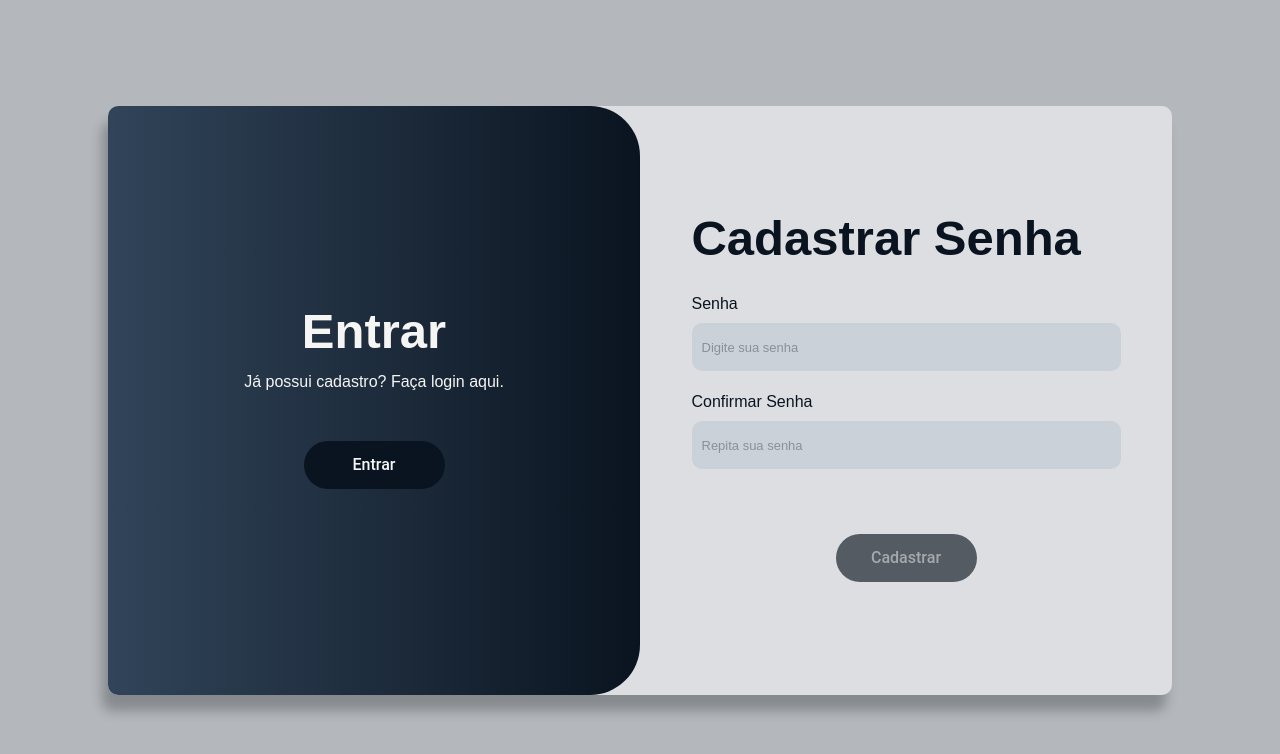
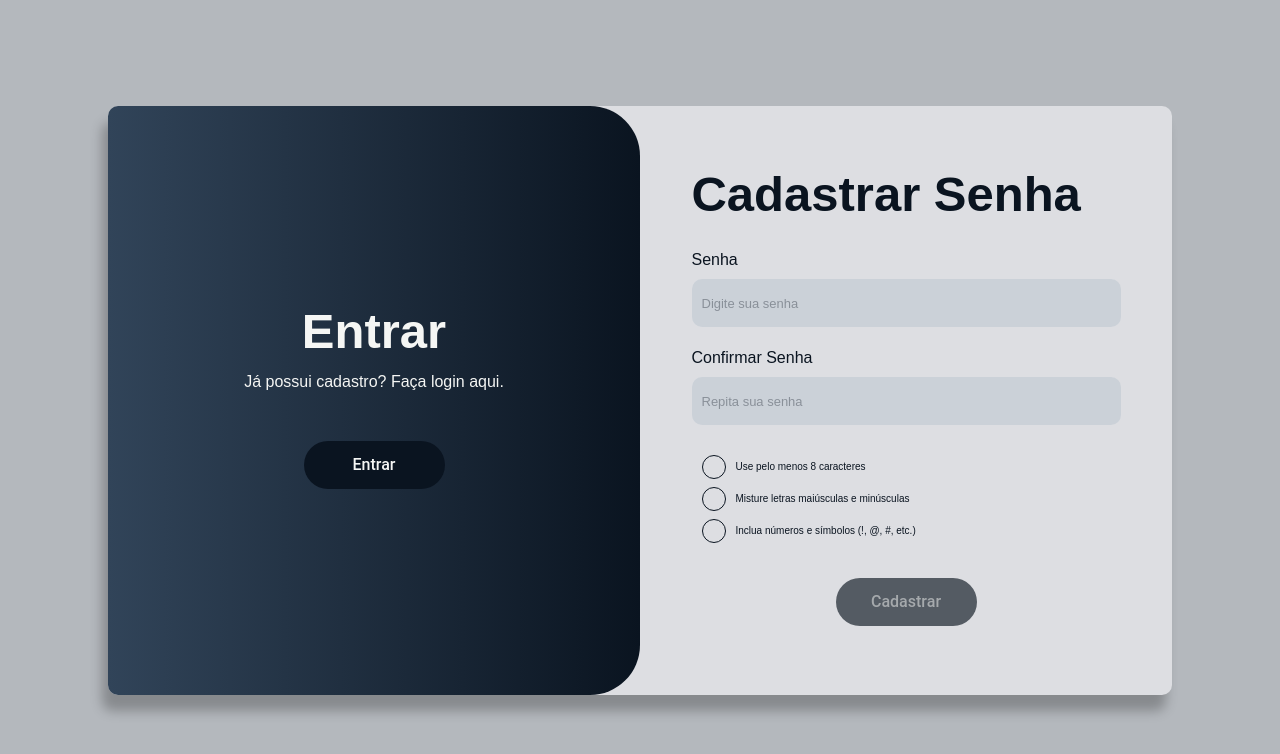
Before and after one commit to lspraciano/med-doc-expert, a React (Vite) app: page /create-password in a window 1280 px wide. Shown: the top 754 px of the page. Built offline with nearby package versions, Linux system fonts and the light colour scheme.

Commit message:
feat: update CreatePasswordPage

```diff
--- /dev/null
+++ b/src/components/BasicCheckbox/BasicCheckbox.index.jsx
@@ -0,0 +1,33 @@
+import PropTypes from "prop-types";
+import "./basic-checkbox.css";
+
+export const BasicCheckbox = (
+    {
+        id,
+        label,
+        ...checkboxProps
+    }
+) => {
+    return (
+        <div className="basic-checkbox">
+            <input
+                id={id}
+                type="checkbox"
+                className="basic-checkbox__input"
+                {...checkboxProps}
+            />
+            {
+                label && (
+                    <label htmlFor={id} className="basic-checkbox__label">
+                        {label}
+                    </label>
+                )
+            }
+        </div>
+    );
+};
+
+BasicCheckbox.propTypes = {
+    id: PropTypes.string.isRequired,
+    label: PropTypes.string.isRequired,
+};
--- a/src/components/LoginCheckbox/login-checkbox.css
+++ b/src/components/BasicCheckbox/basic-checkbox.css
@@ -1,10 +1,10 @@
-.login-checkbox {
+.basic-checkbox {
     display: flex;
     align-items: center;
     gap: 0.625rem;
 }
 
-.login-checkbox__input {
+.basic-checkbox__input {
     appearance: none;
     -webkit-appearance: none;
     width: 1.5rem;
@@ -16,12 +16,12 @@
     position: relative;
 }
 
-.login-checkbox__input:checked {
+.basic-checkbox__input:checked {
     background-color: var(--azul-noite);
 }
 
 
-.login-checkbox__input:checked::after {
+.basic-checkbox__input:checked::after {
     content: "";
     position: absolute;
     top: 0.2rem;
@@ -33,6 +33,7 @@
     transform: rotate(45deg);
 }
 
-.login-checkbox__label {
+.basic-checkbox__label {
     cursor: pointer;
+    color: var(--azul-noite);
 }
--- a/src/components/LoginInput/login-input.css
+++ b/src/components/BasicInput/basic-input.css
@@ -1,11 +1,11 @@
-.login-input {
+.basic-input {
     display: flex;
     flex-direction: column;
     align-items: flex-start;
     gap: 0.5rem;
 }
 
-.login-input label {
+.basic-input__label {
     display: flex;
     align-items: flex-start;
     gap: 0.625rem;
@@ -19,7 +19,7 @@
     font-family: "Sans Serif Collection", sans-serif;
 }
 
-.login-input input {
+.basic-input__input {
     display: flex;
     width: 26.8125rem;
     height: 3rem;
@@ -32,7 +32,7 @@
     font-family: "Sans Serif Collection", sans-serif;
 }
 
-.login-input input::placeholder {
+.basic-input__input::placeholder {
     color: var(--azul-noite);
     font-size: var(--font-small);
     font-style: normal;
--- a/src/components/LoginCheckbox/LoginCheckbox.index.jsx
+++ b/src/components/CircularCheckbox/CircularCheckbox.index.jsx
@@ -1,7 +1,7 @@
 import PropTypes from "prop-types";
-import "./login-checkbox.css";
+import "./circular-checkbox.css";
 
-export const LoginCheckbox = (
+export const CircularCheckbox = (
     {
         id,
         label,
@@ -9,16 +9,16 @@ export const LoginCheckbox = (
     }
 ) => {
     return (
-        <div className="login-checkbox">
+        <div className="circular-checkbox">
             <input
                 id={id}
                 type="checkbox"
-                className="login-checkbox__input"
+                className="circular-checkbox__input"
                 {...checkboxProps}
             />
             {
                 label && (
-                    <label htmlFor={id} className="login-checkbox__label">
+                    <label htmlFor={id} className="circular-checkbox__label">
                         {label}
                     </label>
                 )
@@ -27,7 +27,7 @@ export const LoginCheckbox = (
     );
 };
 
-LoginCheckbox.propTypes = {
+CircularCheckbox.propTypes = {
     id: PropTypes.string.isRequired,
     label: PropTypes.string.isRequired,
 };
--- /dev/null
+++ b/src/components/CircularCheckbox/circular-checkbox.css
@@ -0,0 +1,38 @@
+.circular-checkbox {
+    display: flex;
+    align-items: center;
+    gap: 0.625rem;
+}
+
+.circular-checkbox__input {
+    appearance: none;
+    -webkit-appearance: none;
+    width: 1.5rem;
+    height: 1.5rem;
+    border: 1px solid var(--azul-noite);
+    border-radius: 50%;
+    background-color: var(--cinza-gelo);
+    cursor: pointer;
+    position: relative;
+}
+
+.circular-checkbox__input:checked {
+    background-color: var(--verde-musgo);
+}
+
+.circular-checkbox__input:checked::after {
+    content: "";
+    position: absolute;
+    top: 50%;
+    left: 50%;
+    width: 0.4rem;
+    height: 0.6rem;
+    border: solid var(--cinza-gelo);
+    border-width: 0 0.2rem 0.2rem 0;
+    transform: translate(-50%, -60%) rotate(45deg);
+}
+
+.circular-checkbox__label {
+    cursor: pointer;
+    color: var(--azul-noite);
+}
--- a/src/pages/CreatePasswordPage/CreatePasswordPage.index.jsx
+++ b/src/pages/CreatePasswordPage/CreatePasswordPage.index.jsx
@@ -1,8 +1,9 @@
 import "./create-password-page.css";
-import {LoginInput} from "../../components/LoginInput/LoginInput.index.jsx";
 import {useNavigate} from "react-router-dom";
 import {BasicButton} from "../../components/BasicButton/BasicButton.index.jsx";
 import {useState} from "react";
+import {BasicInput} from "../../components/BasicInput/BasicInput.index.jsx";
+import {CircularCheckbox} from "../../components/CircularCheckbox/CircularCheckbox.index.jsx";
 
 export const CreatePasswordPage = () => {
     const [password, setPassword] = useState("");
@@ -45,7 +46,7 @@ export const CreatePasswordPage = () => {
                         <div className={"create-password-page__form-zone__create-password__content__actions-zone"}>
                             <div
                                 className={"create-password-page__form-zone__create-password__content__actions-zone__inputs"}>
-                                <LoginInput
+                                <BasicInput
                                     id={"2"}
                                     label={"Senha"}
                                     placeholder={"Digite sua senha"}
@@ -53,7 +54,7 @@ export const CreatePasswordPage = () => {
                                         (event) => setPassword(event.target.value)
                                     }
                                 />
-                                <LoginInput
+                                <BasicInput
                                     id={"2"}
                                     label={"Confirmar Senha"}
                                     placeholder={"Repita sua senha"}
@@ -63,8 +64,20 @@ export const CreatePasswordPage = () => {
                                 />
                             </div>
                             <div
-                                className={"create-password-page__form-zone__create-password__content__actions-zone__feedbacks"}>
-
+                                className={"create-password-page__form-zone__create-password__content__actions-zone__feedbacks"}
+                            >
+                                <CircularCheckbox
+                                    id={"cir-ckb-1"}
+                                    label={"Use pelo menos 8 caracteres"}
+                                />
+                                <CircularCheckbox
+                                    id={"cir-ckb-2"}
+                                    label={"Misture letras maiúsculas e minúsculas"}
+                                />
+                                <CircularCheckbox
+                                    id={"cir-ckb-3"}
+                                    label={"Inclua números e símbolos (!, @, #, etc.)"}
+                                />
                             </div>
                         </div>
                         <div className={"create-password-page__form-zone__create-password__content__button-zone"}>
--- a/src/pages/CreatePasswordPage/create-password-page.css
+++ b/src/pages/CreatePasswordPage/create-password-page.css
@@ -128,6 +128,25 @@
     gap: 1.25rem;
 }
 
+.create-password-page__form-zone__create-password__content__actions-zone__feedbacks {
+    display: flex;
+    width: 26.8125rem;
+    padding: 0 0.625rem;
+    flex-direction: column;
+    justify-content: center;
+    align-items: flex-start;
+    gap: 0.5rem;
+}
+
+.create-password-page__form-zone__create-password__content__actions-zone__feedbacks
+.circular-checkbox__label {
+    font-family: "Sans Serif Collection", sans-serif; !important;
+    font-size: var(--font-label); !important;
+    font-style: normal; !important;
+    font-weight: 400; !important;
+    line-height: 160%; !important;
+}
+
 .create-password-page__form-zone__create-password__content__button-zone {
 
 }
--- a/src/pages/RecoveryPasswordPage/RecoveryPasswordPage.index.jsx
+++ b/src/pages/RecoveryPasswordPage/RecoveryPasswordPage.index.jsx
@@ -1,8 +1,8 @@
 import "./recovery-password-page.css";
-import {LoginInput} from "../../components/LoginInput/LoginInput.index.jsx";
 import {useNavigate} from "react-router-dom";
 import {BasicButton} from "../../components/BasicButton/BasicButton.index.jsx";
 import {useState} from "react";
+import {BasicInput} from "../../components/BasicInput/BasicInput.index.jsx";
 
 export const RecoveryPasswordPage = () => {
     const [email, setEmail] = useState("");
@@ -48,7 +48,7 @@ export const RecoveryPasswordPage = () => {
                             <p>
                                 Digite seu e-mail para receber o link de redefinição de senha.
                             </p>
-                            <LoginInput
+                            <BasicInput
                                 id={"2"}
                                 placeholder={"Email"}
                                 onChange={
--- a/src/pages/RegisterUserPage/RegisterUserPage.index.jsx
+++ b/src/pages/RegisterUserPage/RegisterUserPage.index.jsx
@@ -1,8 +1,8 @@
 import "./register-user-page.css";
-import {LoginInput} from "../../components/LoginInput/LoginInput.index.jsx";
 import {useNavigate} from "react-router-dom";
 import {BasicButton} from "../../components/BasicButton/BasicButton.index.jsx";
 import {useState} from "react";
+import {BasicInput} from "../../components/BasicInput/BasicInput.index.jsx";
 
 export const RegisterUserUserPage = () => {
     const [email, setEmail] = useState("");
@@ -47,7 +47,7 @@ export const RegisterUserUserPage = () => {
                             <p>
                                 Informe um e-mail válido para registrar sua conta.
                             </p>
-                            <LoginInput
+                            <BasicInput
                                 id={"2"}
                                 placeholder={"Email"}
                                 onChange={
--- a/vite.config.js
+++ b/vite.config.js
@@ -4,7 +4,16 @@ import react from '@vitejs/plugin-react-swc'
 export default defineConfig(
     {
         plugins: [
-            react()
+            react(),
         ],
+        preview: {
+            port: 8001,
+            strictPort: true,
+        },
+        server: {
+            port: 8001,
+            strictPort: true,
+            host: true
+        }
     }
 )
```
Also changed, not shown: src/components/BasicInput/BasicInput.index.jsx (renamed from src/components/LoginInput/LoginInput.index.jsx, +12 -5 lines), src/pages/LoginPage/LoginPage.index.jsx (+5 -5 lines).
